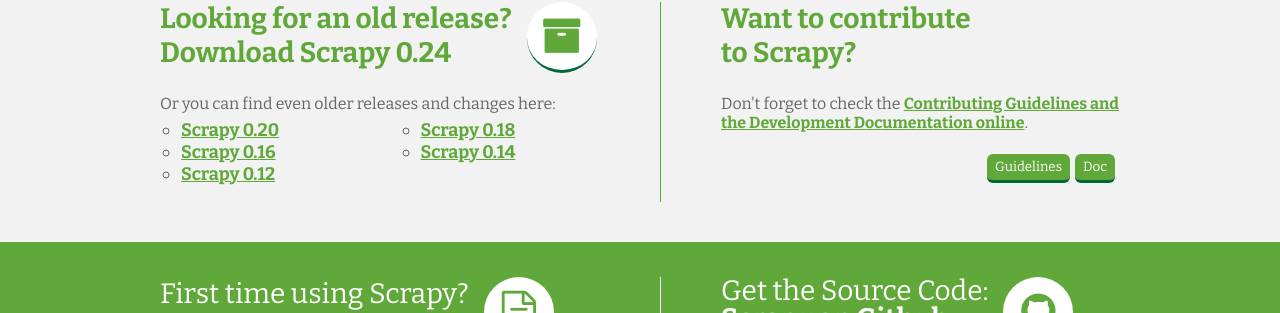
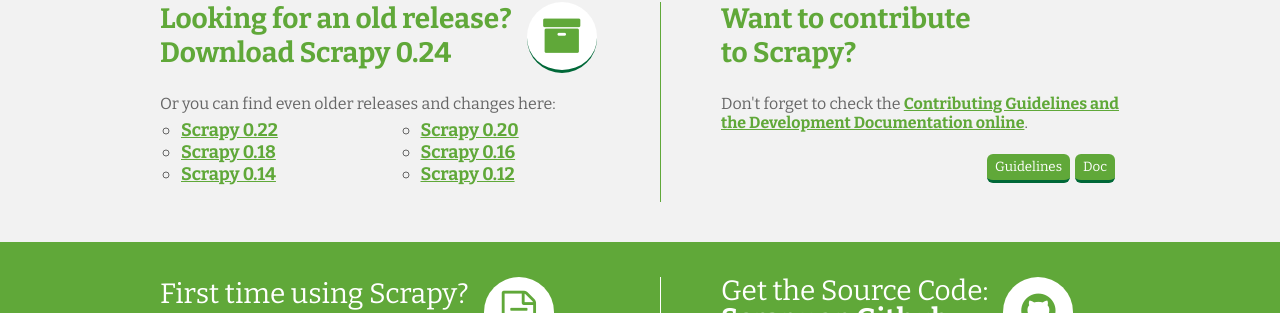
Before and after one commit to scrapy/scrapy.org, a Jekyll site: the page built from download.html, in a window 1280 px wide. Shown: the part 376-689 px from the top of the page. Built offline with Jekyll 4.4.1, drawn with Linux system fonts in a browser that asks for light colours; comment, search, counter and statistics services are not loaded.

Commit message:
Add link to 0.22 release

```diff
--- a/download.html
+++ b/download.html
@@ -47,6 +47,7 @@
 		</a>
 		<p>Or you can find even older releases and changes here:</p>
 		<ul>
+			<li><a href="https://github.com/scrapy/scrapy/tree/0.22">Scrapy 0.22</a></li>
 			<li><a href="https://github.com/scrapy/scrapy/tree/0.20">Scrapy 0.20</a></li>
 			<li><a href="https://github.com/scrapy/scrapy/tree/0.18">Scrapy 0.18</a></li>
 			<li><a href="https://github.com/scrapy/scrapy/tree/0.16">Scrapy 0.16</a></li>
```
